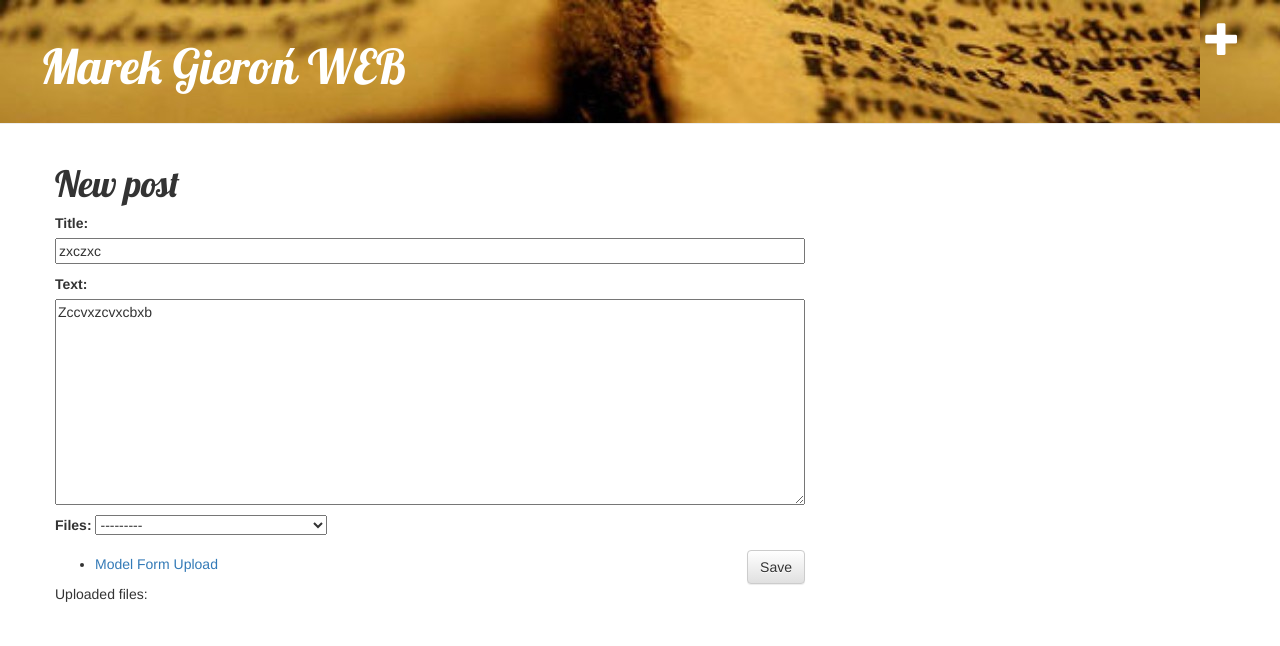
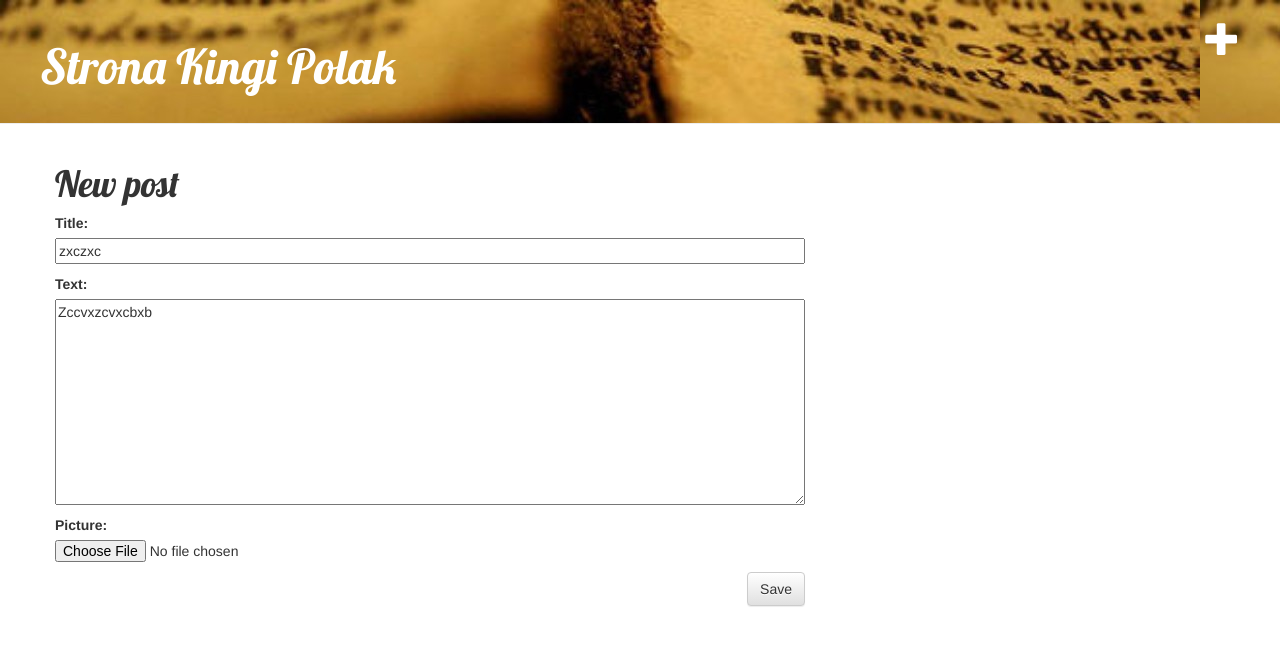
Before and after one commit to mjgieron/my-first-blog, a Django app: page /post/4/edit/ in a window 1280 px wide. Shown: the top 646 px of the page. Run offline with Django 3.2, Linux system fonts and the light colour scheme; data comes from the database, SQL or seed files in the repository; some libraries are stand-ins or nearby versions.

Commit message:
Add displaing picture

```diff
--- a/blog/forms.py
+++ b/blog/forms.py
@@ -1,14 +1,9 @@
 from django import forms
-from .models import Post, Document
+from .models import Post
 
 
 class PostForm(forms.ModelForm):
-
+    #picture = forms.FileField(label='Select a file', help_text='max. 42 megabytes')
     class Meta:
         model = Post
-        fields = ('title', 'text', 'files')
-
-class DocumentForm(forms.ModelForm):
-    class Meta:
-        model = Document
-        fields = ('description', 'document', )
+        fields = ('title', 'text', 'picture')
--- a/blog/models.py
+++ b/blog/models.py
@@ -1,24 +1,14 @@
 from __future__ import unicode_literals
 from django.db import models
 from django.utils import timezone
-
-class Document(models.Model):
-    description = models.CharField(max_length=255, blank=True)
-    document = models.FileField(upload_to='documents/')
-    uploaded_at = models.DateTimeField(auto_now_add=True)
-
-    def __str__(self):
-        return self.description
 
 class Post(models.Model):
     author = models.ForeignKey('auth.User')
     title = models.CharField(max_length=200)
     text = models.TextField()
-    created_date = models.DateTimeField(
-            default=timezone.now)
-    published_date = models.DateTimeField(
-            blank=True, null=True)
-    files = models.OneToOneField(Document, null=True)
+    created_date = models.DateTimeField(default=timezone.now)
+    published_date = models.DateTimeField(blank=True, null=True)
+    picture = models.ImageField(upload_to='documents/', null=True, blank=True)
 
     def publish(self):
         self.published_date = timezone.now()
--- a/blog/templates/blog/base.html
+++ b/blog/templates/blog/base.html
@@ -10,7 +10,7 @@
     <body>
         <div class="page-header">
             <a href="{% url 'post_new' %}" class="top-menu"><span class="glyphicon glyphicon-plus"></span></a>
-            <h1><a href="/">Marek Gieroń WEB</a></h1>
+            <h1><a href="/">Strona Kingi Polak</a></h1>
         </div>
         <div class="content container">
             <div class="row">
--- a/blog/templates/blog/post_detail.html
+++ b/blog/templates/blog/post_detail.html
@@ -11,6 +11,6 @@
 	<a class="btn btn-default" href="{% url 'post_delete' pk=post.pk %}"><span class="glyphicon glyphicon-trash"></span></a>
         <h1>{{ post.title }}</h1>
         <p>{{ post.text|linebreaksbr }}</p>
-	<p>zdjęcie: {{ post.files}}</p>
+	<p>zdjęcie: {{ post.picture}}</p>
     </div>
 {% endblock %}
--- a/blog/templates/blog/post_edit.html
+++ b/blog/templates/blog/post_edit.html
@@ -6,19 +6,4 @@
         {{ form.as_p }}
         <button type="submit" class="save btn btn-default">Save</button>
     </form>
-  <ul>
-    <li>
-      <a href="{% url 'model_form_upload' %}">Model Form Upload</a>
-    </li>
-  </ul>
-
-  <p>Uploaded files:</p>
-  <ul>
-    {% for obj in documents %}
-      <li>
-        <a href="{{ obj.document.url }}">{{ obj.document.name }}</a>
-        <small>(Uploaded at: {{ obj.uploaded_at }})</small>
-      </li>
-    {% endfor %}
-  </ul>
 {% endblock %}
--- a/blog/templates/blog/post_list.html
+++ b/blog/templates/blog/post_list.html
@@ -8,7 +8,8 @@
             </div>
 		<h1><a href="{% url 'post_detail' pk=post.pk %}">{{ post.title }}</a></h1>
             <p>{{ post.text|linebreaksbr }}</p>
-	    <p>zdjęcie: {{ post.files}}</p>
+	    <p>zdjęcie: {{ post.picture}}</p>
+            <img src="{{ MEDIA_URL }}/documents/{{ post.picture }}" alt="img" class="img-responsive img-rounded">
         </div>
     {% endfor %}
 {% endblock content %}
--- a/blog/views.py
+++ b/blog/views.py
@@ -1,6 +1,6 @@
 from django.utils import timezone
-from .models import Post, Document
-from .forms import PostForm, DocumentForm
+from .models import Post
+from .forms import PostForm
 from django.shortcuts import render, redirect, get_object_or_404
 from django.conf import settings
 from django.core.files.storage import FileSystemStorage
@@ -30,12 +30,10 @@ def post_edit(request, pk):
     post = get_object_or_404(Post, pk=pk)
     if request.method == "POST":
         form = PostForm(request.POST, instance=post)
-        form2 = DocumentForm(request.POST, request.FILES)
-        if form2.is_valid():
-            form2.save()
         if form.is_valid():
             post = form.save(commit=False)
             post.author = request.user
+            post.picture = request.POST['picture']
             post.published_date = timezone.now()
             post.save()
             return redirect('post_list')
@@ -46,15 +44,3 @@ def post_edit(request, pk):
 def post_delete(request, pk):
     post = get_object_or_404(Post, pk=pk).delete()
     return redirect('post_list')
-
-def model_form_upload(request):
-    if request.method == 'POST':
-        form = DocumentForm(request.POST, request.FILES)
-        if form.is_valid():
-            form.save()
-            return redirect('post_edit')
-    else:
-        form = DocumentForm()
-    return render(request, 'blog/model_form_upload.html', {
-        'form': form
-    })
--- a/marekve/pip-selfcheck.json
+++ b/marekve/pip-selfcheck.json
@@ -1 +1 @@
-{"last_check":"2016-10-23T12:35:26Z","pypi_version":"8.1.2"}
+{"last_check":"2017-01-03T19:52:13Z","pypi_version":"9.0.1"}
--- a/mysite/urls.py
+++ b/mysite/urls.py
@@ -25,7 +25,6 @@ urlpatterns = [
     url(r'^post/new/$', views.post_new, name='post_new'),
     url(r'^post/(?P<pk>[0-9]+)/edit/$', views.post_edit, name='post_edit'),
     url(r'^post/(?P<pk>[0-9]+)/delete/$', views.post_delete, name='post_delete'),
-    url(r'^post/form/$', views.model_form_upload, name='model_form_upload'),
     url(r'^admin/', include(admin.site.urls)),
 ]
 
```
Also changed, not shown: db.sqlite3.
